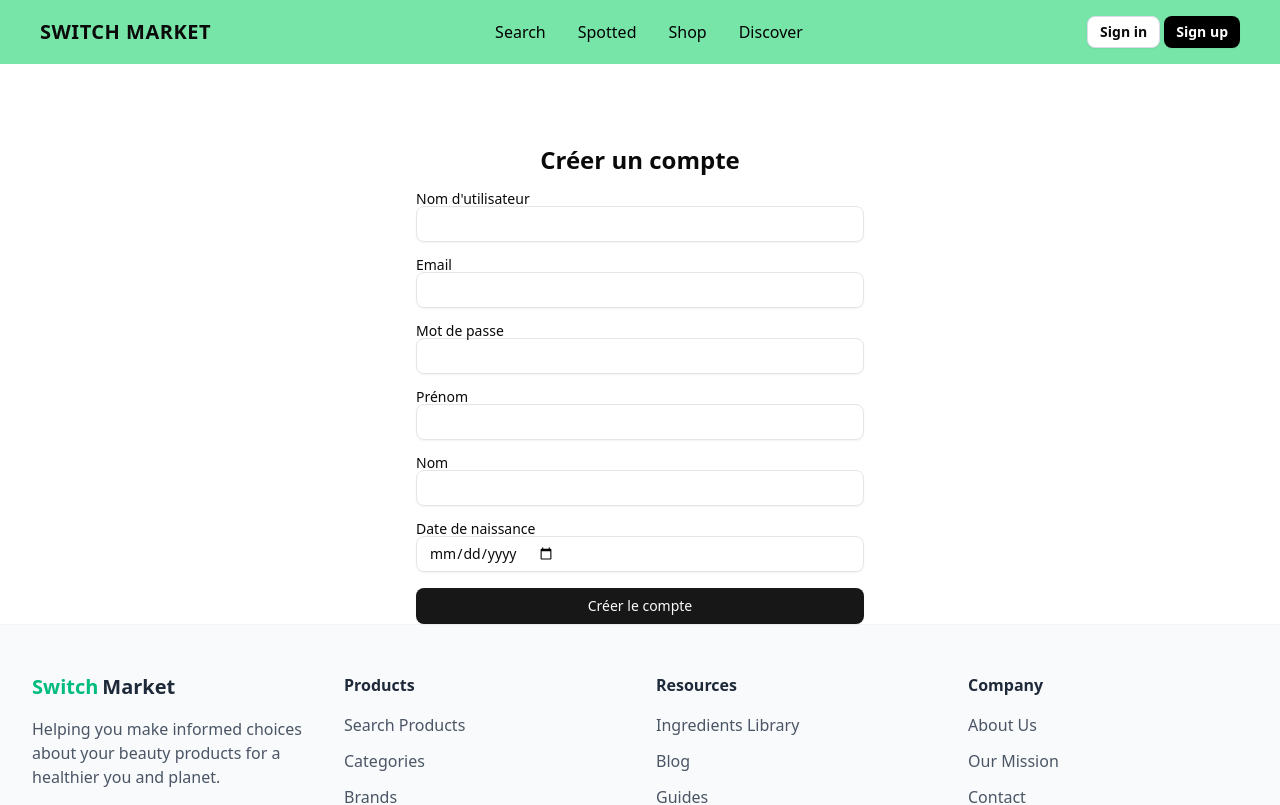
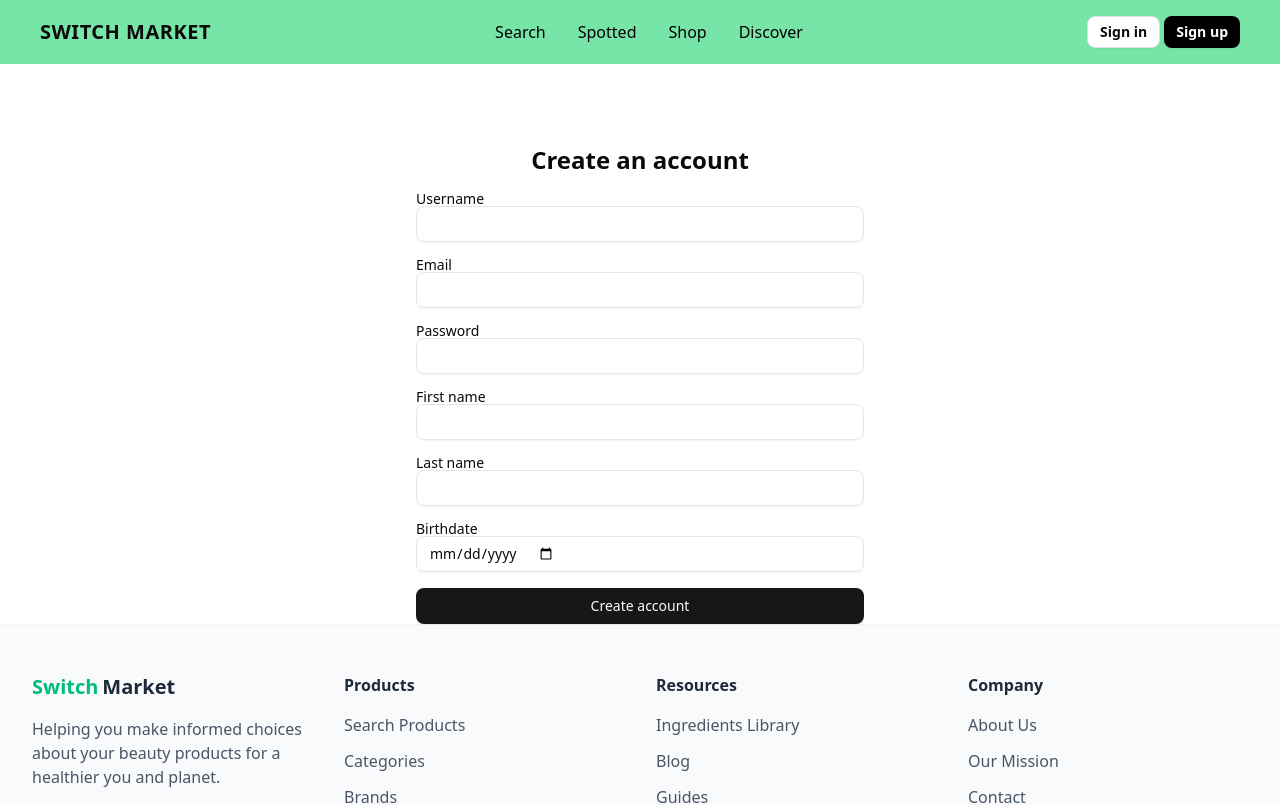
Before and after one commit to MehdiVilquin/switchmarket_frontend, a Next.js app: page /register in a window 1280 px wide. Shown: the top 805 px of the page. Built offline with nearby package versions, Linux system fonts and the light colour scheme.

Commit message:
transfo en anglais des pages signin et signup

```diff
--- a/src/app/login/page.jsx
+++ b/src/app/login/page.jsx
@@ -22,10 +22,12 @@ export default function LoginPage() {
     try {
       const { token } = await loginUser({ usernameOrEmail, password });
       localStorage.setItem("token", token);
-      toast.success("Connexion réussie !");
-      router.push("/");
+      toast.success("Login successful!");
+      setTimeout(() => {
+        window.location.reload();
+      }, 500);
     } catch (err) {
-      toast.error(err.message || "Erreur de connexion");
+      toast.error(err.message || "Login failed");
     }
   };
 
@@ -57,7 +59,7 @@ export default function LoginPage() {
 
         <div className="absolute inset-0 flex items-center justify-center px-6 py-10">
           <div className="relative z-10 flex flex-col md:flex-row w-full max-w-7xl rounded-xl overflow-hidden shadow-xl border bg-white">
-            {/* Image mobile */}
+            {/* Mobile image */}
             <div
               className="md:hidden w-full flex items-end justify-center bg-cover bg-center relative h-56"
               style={{ backgroundImage: "url('/hero-background.jpg')" }}
@@ -69,7 +71,7 @@ export default function LoginPage() {
                   animate={{ opacity: 1, y: 0 }}
                   transition={{ duration: 0.8 }}
                 >
-                  Rejoignez la beauté éthique
+                  Join the ethical beauty movement
                 </motion.h3>
                 <motion.p
                   className="text-xs text-gray-200"
@@ -77,19 +79,19 @@ export default function LoginPage() {
                   animate={{ opacity: 1 }}
                   transition={{ delay: 0.4, duration: 0.8 }}
                 >
-                  Connectez-vous pour explorer vos produits préférés.
+                  Sign in to explore your favorite products.
                 </motion.p>
               </div>
             </div>
 
-            {/* Formulaire */}
+            {/* Form */}
             <div className="w-full md:w-1/2 p-6 md:p-10 bg-white">
               <h2 className="text-2xl md:text-3xl font-bold mb-6 text-black text-center">
-                Connexion
+                Sign in
               </h2>
               <form onSubmit={handleSubmit} className="space-y-5">
                 <div>
-                  <Label htmlFor="email">Email ou nom d'utilisateur</Label>
+                  <Label htmlFor="email">Username or email</Label>
                   <Input
                     id="email"
                     value={usernameOrEmail}
@@ -99,7 +101,7 @@ export default function LoginPage() {
                   />
                 </div>
                 <div>
-                  <Label htmlFor="password">Mot de passe</Label>
+                  <Label htmlFor="password">Password</Label>
                   <Input
                     id="password"
                     type="password"
@@ -117,23 +119,23 @@ export default function LoginPage() {
                       onCheckedChange={(checked) => setRemember(!!checked)}
                     />
                     <label htmlFor="remember" className="text-gray-600 cursor-pointer">
-                      Se souvenir de moi
+                      Remember me
                     </label>
                   </div>
                   <Link href="/forgot-password" className="text-green-600 hover:underline">
-                    Mot de passe oublié ?
+                    Forgot password?
                   </Link>
                 </div>
                 <Button
                   type="submit"
                   className="w-full bg-black text-white hover:bg-neutral-800"
                 >
-                  Se connecter
+                  Sign in
                 </Button>
               </form>
             </div>
 
-            {/* Image desktop */}
+            {/* Desktop image */}
             <div
               className="hidden md:flex md:w-1/2 items-end justify-center bg-cover bg-center relative"
               style={{ backgroundImage: "url('/hero-background.jpg')" }}
@@ -145,7 +147,7 @@ export default function LoginPage() {
                   animate={{ opacity: 1, y: 0 }}
                   transition={{ duration: 0.8 }}
                 >
-                  Rejoignez la beauté éthique
+                  Join the ethical beauty movement
                 </motion.h3>
                 <motion.p
                   className="text-sm text-gray-200"
@@ -153,8 +155,8 @@ export default function LoginPage() {
                   animate={{ opacity: 1 }}
                   transition={{ delay: 0.4, duration: 0.8 }}
                 >
-                  Connectez-vous pour explorer, noter et suivre vos produits préférés.
-                  Faites des choix éclairés pour vous et la planète.
+                  Sign in to explore, rate and track your favorite products.
+                  Make conscious choices for yourself and the planet.
                 </motion.p>
               </div>
             </div>
--- a/src/app/register/page.jsx
+++ b/src/app/register/page.jsx
@@ -16,6 +16,7 @@ export default function RegisterPage() {
     lastname: "",
     birthdate: "",
   });
+
   const router = useRouter();
 
   const handleChange = (e) => {
@@ -34,19 +35,21 @@ export default function RegisterPage() {
     const data = await res.json();
 
     if (res.ok) {
-            toast.success("Inscription réussie !");
+      toast.success("Account created successfully!");
+      setTimeout(() => {
         router.push("/login");
+      }, 600);
     } else {
-            toast.error(data.message || "Erreur lors de l'inscription");
+      toast.error(data.message || "Registration failed");
     }
   };
 
   return (
     <div className="max-w-md mx-auto mt-20 space-y-4">
-            <h1 className="text-2xl font-bold text-center">Créer un compte</h1>
+      <h1 className="text-2xl font-bold text-center">Create an account</h1>
       <form onSubmit={handleSubmit} className="space-y-4">
         <div>
-                    <Label>Nom d'utilisateur</Label>
+          <Label>Username</Label>
           <Input name="username" value={form.username} onChange={handleChange} required />
         </div>
         <div>
@@ -54,23 +57,23 @@ export default function RegisterPage() {
           <Input type="email" name="email" value={form.email} onChange={handleChange} required />
         </div>
         <div>
-                    <Label>Mot de passe</Label>
+          <Label>Password</Label>
           <Input type="password" name="password" value={form.password} onChange={handleChange} required />
         </div>
         <div>
-                    <Label>Prénom</Label>
+          <Label>First name</Label>
           <Input name="firstname" value={form.firstname} onChange={handleChange} required />
         </div>
         <div>
-                    <Label>Nom</Label>
+          <Label>Last name</Label>
           <Input name="lastname" value={form.lastname} onChange={handleChange} required />
         </div>
         <div>
-                    <Label>Date de naissance</Label>
+          <Label>Birthdate</Label>
           <Input type="date" name="birthdate" value={form.birthdate} onChange={handleChange} required />
         </div>
         <Button type="submit" className="w-full">
-                    Créer le compte
+          Create account
         </Button>
       </form>
     </div>
```
Lines whose indentation alone changed are shown as unchanged.
